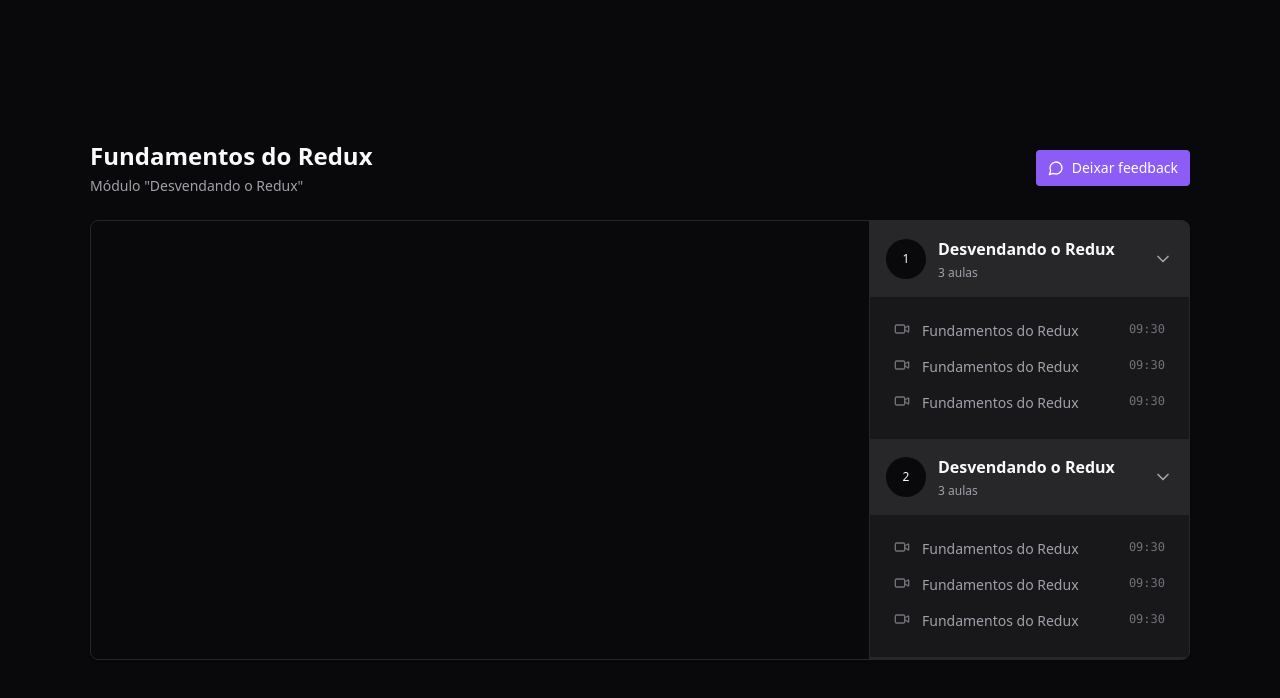
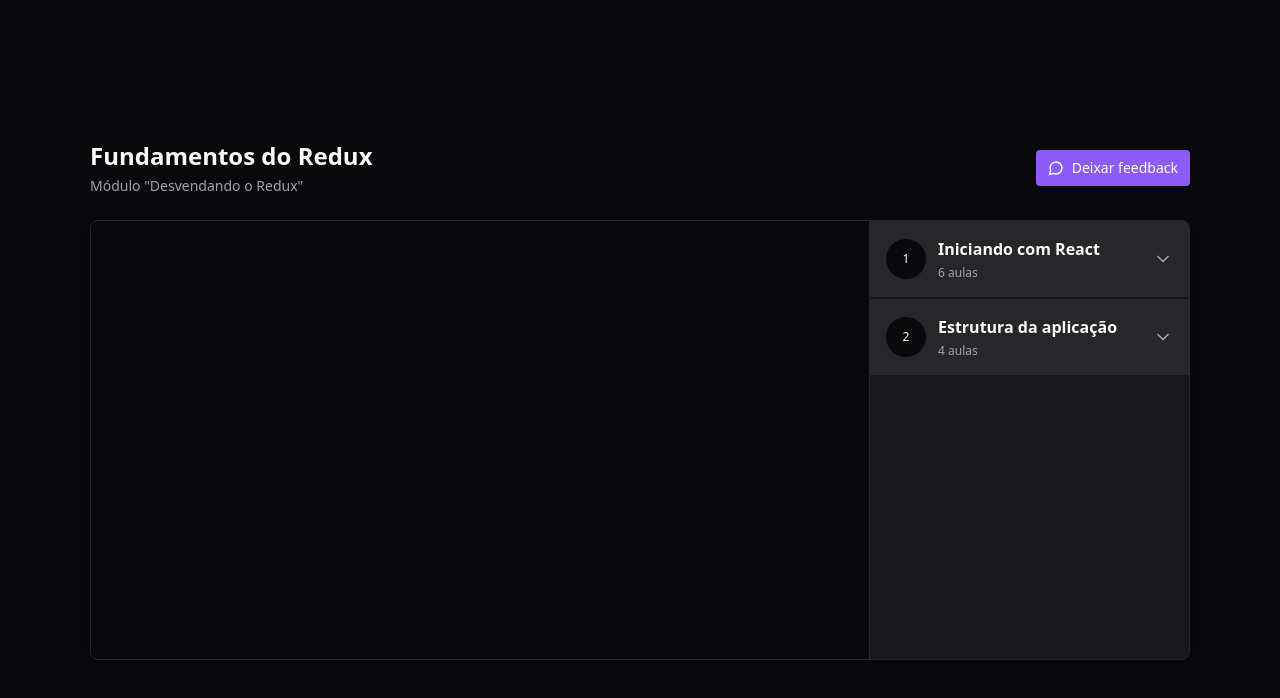
Before and after one commit to adventureandre/react-redux-zustand, a React (Vite) app: page / in a window 1280 px wide. Shown: the top 698 px of the page. Built offline with nearby package versions, Linux system fonts and the light colour scheme.

Commit message:
feat: initializing the creation of the reducer Player

```diff
--- a/package.json
+++ b/package.json
@@ -10,6 +10,7 @@
     "preview": "vite preview"
   },
   "dependencies": {
+    "@radix-ui/react-collapsible": "^1.1.0",
     "@reduxjs/toolkit": "^2.2.7",
     "lucide-react": "^0.417.0",
     "react": "^18.3.1",
--- a/src/components/Module.tsx
+++ b/src/components/Module.tsx
@@ -1,30 +1,33 @@
 import { ChevronDown } from "lucide-react";
 import { Lesson } from "./Lesson";
+import * as Collapsible from '@radix-ui/react-collapsible';
 
-interface ModuleProps{
-    moduleIndex:number
+interface ModuleProps {
+    moduleIndex: number
     title: string
-    amountOfLessons:number
+    amountOfLessons: number
 }
 
-export function Module({amountOfLessons,moduleIndex,title}:ModuleProps) {
+export function Module({ amountOfLessons, moduleIndex, title }: ModuleProps) {
     return (
-        <div>
-            <button className="flex w-full items-center gap-3 bg-zinc-800 p-4">
+        <Collapsible.Root className="group">
+            <Collapsible.Trigger className="flex w-full items-center gap-3 bg-zinc-800 p-4">
                 <div className="flex h-10 w-10 rounded-full items-center justify-center bg-zinc-950 text-xs">{moduleIndex + 1}</div>
 
                 <div className="flex flex-col gap-1 text-left">
                     <strong>{title}</strong>
                     <span className="text-xs text-zinc-400">{amountOfLessons} aulas</span>
                 </div>
-                <ChevronDown className="w-5 h-6 ml-auto text-zinc-400" />
-            </button>
+                <ChevronDown className="w-5 h-6 ml-auto text-zinc-400 group-data-[state=open]:rotate-180 transition-transform" />
+            </Collapsible.Trigger>
 
-            <nav className="relative flex flex-col gap-4 p-6">
-                <Lesson title={"Fundamentos do Redux"} duration={"09:30"} />
-                <Lesson title={"Fundamentos do Redux"} duration={"09:30"} />
-                <Lesson title={"Fundamentos do Redux"} duration={"09:30"} />
-            </nav>
-        </div>
+            <Collapsible.CollapsibleContent>
+                <nav className="relative flex flex-col gap-4 p-6">
+                    <Lesson title={"Fundamentos do Redux"} duration={"09:30"} />
+                    <Lesson title={"Fundamentos do Redux"} duration={"09:30"} />
+                    <Lesson title={"Fundamentos do Redux"} duration={"09:30"} />
+                </nav>
+            </Collapsible.CollapsibleContent>
+        </Collapsible.Root>
     )
 }
--- a/src/pages/Player.tsx
+++ b/src/pages/Player.tsx
@@ -1,10 +1,15 @@
-import { ChevronDown, MessageCircle } from "lucide-react";
-import ReactPlayer from 'react-player'
+import { MessageCircle } from "lucide-react";
 import { Header } from "../components/Header";
 import { Video } from "../components/Video";
 import { Module } from "../components/Module";
+import { useAppSelector } from "../store";
 
 export function Player() {
+
+    const modules = useAppSelector(state => {
+        return state.player.course.modules
+    })
+
     return (
         <div className="h-screen bg-zinc-950 text-zinc-50 flex justify-center items-center">
             <div className="flex w-[1100px] flex-col gap-6">
@@ -23,9 +28,16 @@
                         <Video />
                     </div>
                     <aside className="w-80 border-l absolute top-0 bottom-0 right-0 border-zinc-800 bg-zinc-900 divide-y-2 divide-zinc-900 overflow-y-scroll scrollbar scrollbar-thin scrollbar-track-zinc-950 scrollbar-thumb-zinc-800">
-                        <Module moduleIndex={0} title="Desvendando o Redux" amountOfLessons={3} />
-                        <Module moduleIndex={1} title="Desvendando o Redux" amountOfLessons={3} />
-                        <Module moduleIndex={2} title="Desvendando o Redux" amountOfLessons={3} />
+                        {modules.map((module, index) => {
+                            return (
+                                <Module key={module.id}
+                                 moduleIndex={index}
+                                 title={module.title}
+                                 amountOfLessons={module.lessons.length} />
+
+                            )
+                        })}
+
                     </aside>
                 </main>
             </div>
--- a/src/store/index.ts
+++ b/src/store/index.ts
@@ -1,9 +1,10 @@
 import { configureStore } from '@reduxjs/toolkit'
 import { TypedUseSelectorHook, useSelector } from 'react-redux'
+import { player } from './slices/player'
 
 export const store = configureStore({
     reducer: {
-
+        player,
     }
 })
 
--- /dev/null
+++ b/src/store/slices/player.ts
@@ -0,0 +1,36 @@
+import { createSlice } from "@reduxjs/toolkit";
+
+const playerSlice = createSlice({
+    name:  'player',
+    initialState: {
+        course: {
+            modules: [
+                {
+                    id: '1',
+                    title: 'Iniciando com React',
+                    lessons: [
+                        { id: 'Jai8w6K_GnY', title: 'CSS Modules', duration: '13:45' },
+                        { id: 'w-DW4DhDfcw', title: 'Estilização do Post', duration: '10:05' },
+                        { id: 'D83-55LUdKE', title: 'Componente: Header', duration: '06:33' },
+                        { id: 'W_ATsETujaY', title: 'Componente: Sidebar', duration: '09:12' },
+                        { id: 'Pj8dPeameYo', title: 'CSS Global', duration: '03:23' },
+                        { id: '8KBq2vhwbac', title: 'Form de comentários', duration: '11:34' },
+                    ],
+                },
+                {
+                    id: '2',
+                    title: 'Estrutura da aplicação',
+                    lessons: [
+                        { id: 'gE48FQXRZ_o', title: 'Componente: Comment', duration: '13:45' },
+                        { id: 'Ng_Vk4tBl0g', title: 'Responsividade', duration: '10:05' },
+                        { id: 'h5JA3wfuW1k', title: 'Interações no JSX', duration: '06:33' },
+                        { id: '1G0vSTqWELg', title: 'Utilizando estado', duration: '09:12' },
+                    ],
+                },
+            ],
+        }
+    },
+    reducers: {}
+})
+
+export const player =  playerSlice.reducer
```
Also changed, not shown: 1 other file (tests, documents, lock files or other folders).
